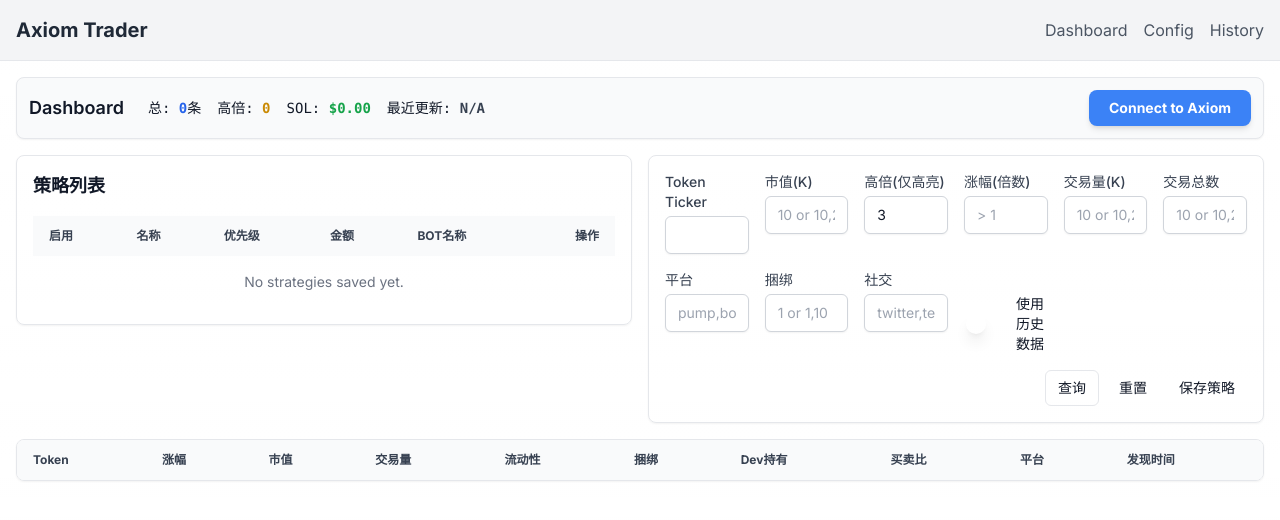
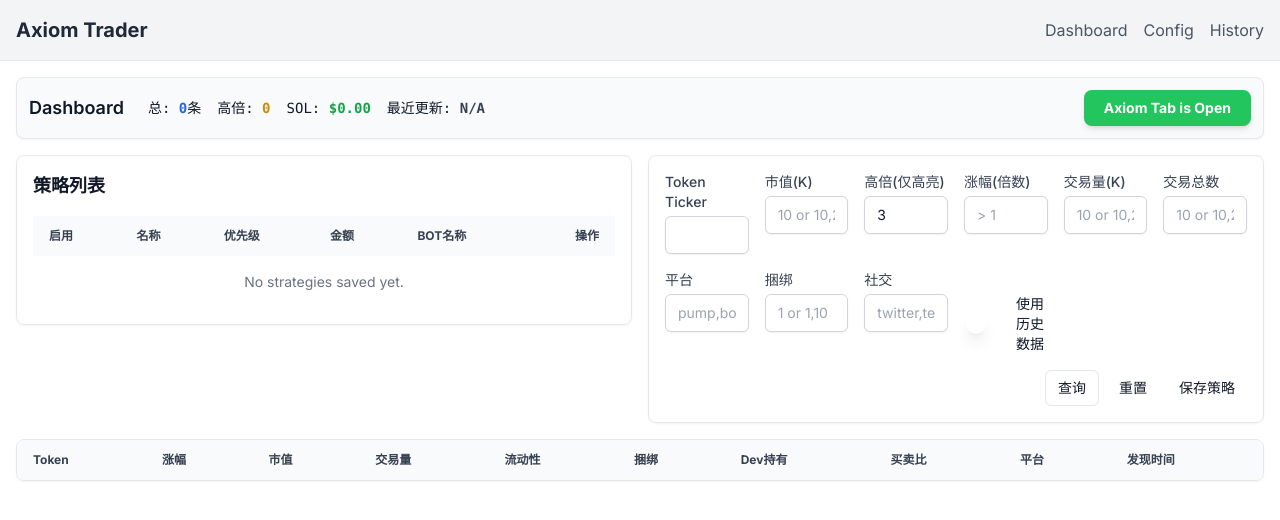
Before and after one commit to 0xmuggle/cc-ax-bot, a Next.js app: page / in a window 1280 px wide. Shown: the top 520 px of the page. Built offline with nearby package versions, Linux system fonts and the light colour scheme.

Commit message:
Feat: Implement auto-open, auto-reopen, 40x40 window, and plugin-assisted closure for Axiom tab

```diff
--- a/src/app/page.tsx
+++ b/src/app/page.tsx
@@ -11,8 +11,7 @@
 import { FilterState } from '@/lib/types';
 
 const Home: React.FC = () => {
-  const { tokens, solPrice } = useStore();
-  const lastUpdated = tokens[0]?.surgeData.detectedAt;
+  const { solPrice } = useStore();
   const { openAxiomTab, isAxiomTabOpen } = useExtension();
 
   const { filteredTokens, highMultiplierCount } = useFilteredTokens();
@@ -38,15 +37,13 @@
                 <span className="ml-4">最近更新: <span className="font-bold text-gray-700">{filteredTokens[0]?.surgeData.detectedAt ? new Date(filteredTokens[0].surgeData.detectedAt).toLocaleTimeString() : 'N/A'}</span></span>
             </div>
         </div>
-        <button
-          onClick={openAxiomTab}
-          className={`px-5 py-2 text-sm text-white font-bold rounded-lg shadow-md transition-colors ${
+        <div className={`px-5 py-2 text-sm text-white font-bold rounded-lg shadow-md ${
             isAxiomTabOpen
-            ? 'bg-green-500 hover:bg-green-600'
-            : 'bg-blue-500 hover:bg-blue-600'
+            ? 'bg-green-500'
+            : 'bg-gray-500' // Use a neutral color when not open, as it's not clickable
           }`}>
-          {isAxiomTabOpen ? 'Axiom Tab is Open' : 'Connect to Axiom'}
-        </button>
+          {isAxiomTabOpen ? 'Axiom Tab is Open' : 'Axiom Tab Closed'}
+        </div>
       </div>
 
       {/* Top Section: Strategies and Filters */}
--- a/src/components/ExtensionProvider.tsx
+++ b/src/components/ExtensionProvider.tsx
@@ -49,12 +49,12 @@
   // Activate the notification engine
   useNotificationEngine();
 
+  const AXIOM_WINDOW_NAME = 'AXIOM_TRADER_WINDOW';
   const openAxiomTab = useCallback(() => {
     if (axiomTabRef.current && !axiomTabRef.current.closed) {
-      axiomTabRef.current.focus();
       return;
     }
-    const newTab = window.open('https://axiom.trade/discover', '_blank');
+    const newTab = window.open('https://axiom.trade/discover', AXIOM_WINDOW_NAME, 'width=40,height=40,popup=yes');
     axiomTabRef.current = newTab;
     setIsAxiomTabOpen(true);
   }, []);
@@ -101,11 +101,15 @@
   }, [throttledHandleMessage]); // Dependency on throttledHandleMessage to ensure latest version is used
 
   useEffect(() => {
-    // Monitor the opened tab to update the UI
+    // Auto-open Axiom tab on component mount
+    openAxiomTab();
+
+    // Monitor the opened tab to update the UI and auto-reopen
     const interval = setInterval(() => {
       if (axiomTabRef.current && axiomTabRef.current.closed) {
         setIsAxiomTabOpen(false);
         axiomTabRef.current = null;
+        openAxiomTab(); // Auto-reopen
       }
     }, 1000);
 
@@ -118,11 +122,9 @@
     return () => {
       clearInterval(interval);
       clearInterval(refreshInterval);
-      if (axiomTabRef.current && !axiomTabRef.current.closed) {
-        axiomTabRef.current.close();
-      }
+      // Removed axiomTabRef.current.close(); - plugin will handle this
     };
-  }, []); // Empty dependency array to run only once
+  }, [openAxiomTab]); // Dependency on openAxiomTab for auto-open and auto-reopen
 
   return (
     <ExtensionContext.Provider value={{ openAxiomTab, isAxiomTabOpen }}>
```
Also changed, not shown: extension/background.js (+51 -1 lines).
